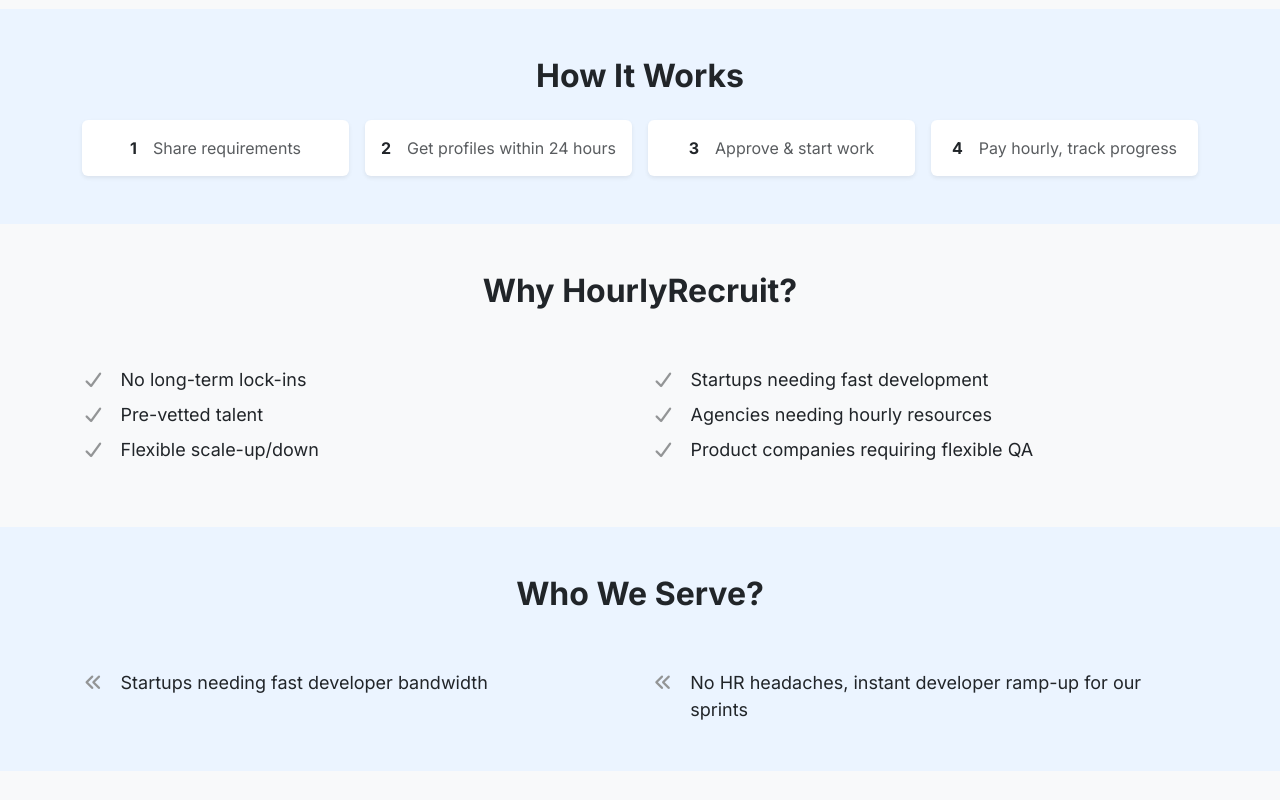
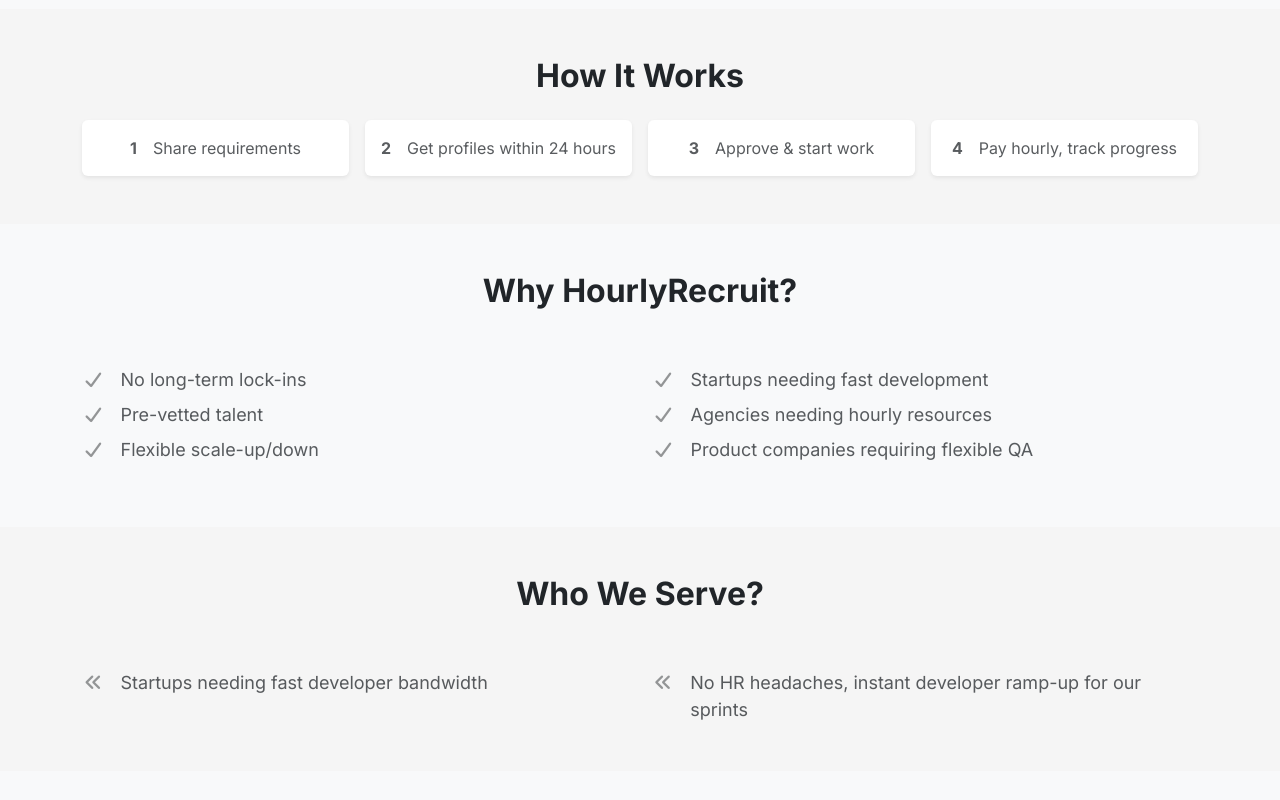
Before and after one commit to SushmitaSWarik/HourlyRecruit_Project, a React (Vite) app: page / in a window 1280 px wide. Shown: the part 520-1320 px from the top of the page. Built offline with nearby package versions, Linux system fonts and the light colour scheme.

Commit message:
Fix spacing and layout

```diff
--- a/src/components/HowItWorks.jsx
+++ b/src/components/HowItWorks.jsx
@@ -1,6 +1,6 @@
 export const HowItWorks = () => {
     return (
-        <section className="py-5 bg-light2">
+        <section className="py-5 custom-bg">
             <div className="container">
 
                 {/* Title */}
@@ -14,7 +14,7 @@
                     <div className="col-12 col-md-6 col-lg-3">
                         <div className="p-3 bg-white rounded shadow-sm h-100 d-flex justify-content-center align-items-center">
                             <div className="d-flex ">
-                            <span className="fw-bold me-3">1</span>
+                            <span className="fw-bold me-3 text-muted">1</span>
                             <p className="mb-0 text-muted">
                                 Share requirements
                             </p>
@@ -25,7 +25,7 @@
                     <div className="col-12 col-md-6 col-lg-3">
                         <div className="p-3 bg-white rounded shadow-sm h-100 d-flex justify-content-center align-items-center">
                             <div className="d-flex">
-                                <span className="fw-bold me-3">2</span>
+                                <span className="fw-bold me-3 text-muted">2</span>
                                 <p className="mb-0 text-muted">
                                     Get profiles within 24 hours
                                 </p>
@@ -37,7 +37,7 @@
                     <div className="col-12 col-md-6 col-lg-3">
                         <div className="p-3 bg-white rounded shadow-sm h-100 d-flex justify-content-center align-items-center">
                             <div className="d-flex">
-                                <span className="fw-bold me-3">3</span>
+                                <span className="fw-bold me-3 text-muted">3</span>
                                 <p className="mb-0 text-muted">
                                     Approve & start work
                                 </p>
@@ -48,7 +48,7 @@
                     <div className="col-12 col-md-6 col-lg-3">
                         <div className="p-3 bg-white rounded shadow-sm h-100 d-flex justify-content-center align-items-center">
                             <div className="d-flex">
-                                <span className="fw-bold me-3">4</span>
+                                <span className="fw-bold me-3 text-muted">4</span>
                                 <p className="mb-0 text-muted">
                                     Pay hourly, track progress
                                 </p>
@@ -56,16 +56,6 @@
                         </div>
                     </div>
 
-
-                    {/* <div className="col-12 col-md-6 col-lg-3">
-                        <div className="p-3 bg-white rounded shadow-sm h-100 text-center">
-                            <h6 className="fw-bold  bottom-shadow">4</h6>
-                            <p className="mb-0 text-muted">
-                                Pay hourly, track progress
-                            </p>
-                        </div>
-                    </div> */}
-
                 </div>
             </div>
         </section>
--- a/src/components/WhoWeServe.jsx
+++ b/src/components/WhoWeServe.jsx
@@ -1,18 +1,18 @@
 export const WhoWeServe=()=>{
     return(
-        <section className="bg-light2">
+        <section className="custom-bg">
         <section className="container py-5 py-md-5">
             {/* Heading */}
             <div className="row text-center mb-4 mb-md-5">
                 <h2 className="fw-bold">Who We Serve?</h2>
             </div>
 
-            <div className="row">
-                <div className="col-md-6 d-flex align-items-start font-size">
+            <div className="row text-muted px-2 px-md-0">
+                <div className="col-md-6 d-flex align-items-start font-size lg-font">
                     <i className="fa-solid fa-angles-left me-3 mt-1"></i>
                     <p className="mb-3 mb-md-0">Startups needing fast developer bandwidth</p>
                 </div>
-                <div className="col-md-6 d-flex align-items-start font-size">
+                <div className="col-md-6 d-flex align-items-start font-size lg-font">
                     <i className="fa-solid fa-angles-left me-3 mt-1"></i>
                     <p className="mb-0">No HR headaches, instant developer ramp-up for our sprints</p>
                 </div>
--- a/src/components/WhyHourlyRec.jsx
+++ b/src/components/WhyHourlyRec.jsx
@@ -9,11 +9,11 @@
             </div>
 
             {/* Two Column Layout */}
-            <div className="row justify-content-center">
+            <div className="row justify-content-center text-muted px-2 px-md-0">
 
                 {/* Left Column */}
                 <div className="col-md-6">
-                    <ul className="list-unstyled font-size mb-0 mb-2">
+                    <ul className="list-unstyled font-size lg-font mb-0 mb-2">
                         <li className="mb-2 d-flex align-items-start mb-2">
                             <i className="fa-solid fa-check me-3  mt-1"></i>
                             <span>No long-term lock-ins</span>
@@ -31,7 +31,7 @@
 
                 {/* Right Column */}
                 <div className="col-md-6">
-                    <ul className="list-unstyled font-size">
+                    <ul className="list-unstyled font-size lg-font">
                         <li className="mb-2 d-flex align-items-start  mb-2">
                             <i class="fa-solid fa-check me-3 mt-1"></i>
                             <span>Startups needing fast development</span>
--- a/src/index.css
+++ b/src/index.css
@@ -41,18 +41,29 @@
   color: white;
 }
 
-.bg-light1{
-  background-color: #f8fafc;
-}
-
-.bg-light2{
-  background-color: #ebf4ff;
+.custom-bg {
+  background-color: #f5f5f5;
 }
 
 .font-size{
-  font-size: 1.125rem;
+  /* font-size: 1.125rem; */
   /* font-weight: 400; */
+  font-size: 1rem;
 }
+
 i{
   color: #939596;
 }
+
+/* removing outline of hamburger icon when focused */
+.navbar-toggler:focus{
+    outline: none;
+    box-shadow: none;
+}
+
+
+@media (min-width: 768px) {
+  .lg-font {
+    font-size: 1.125rem;
+  }
+}
```
